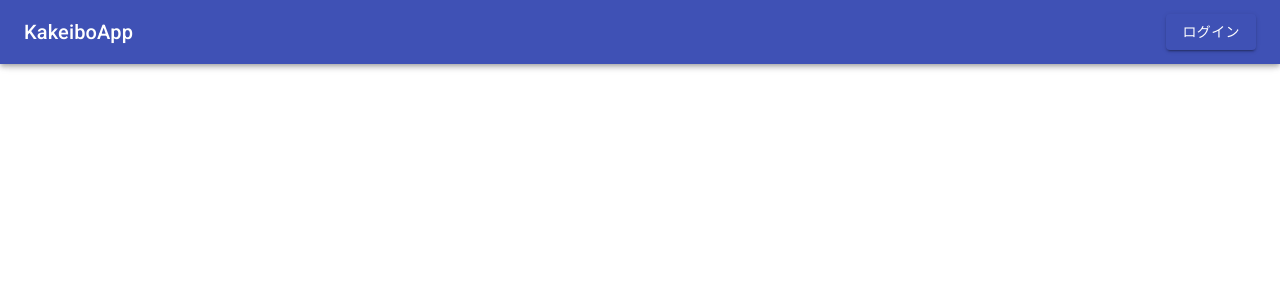
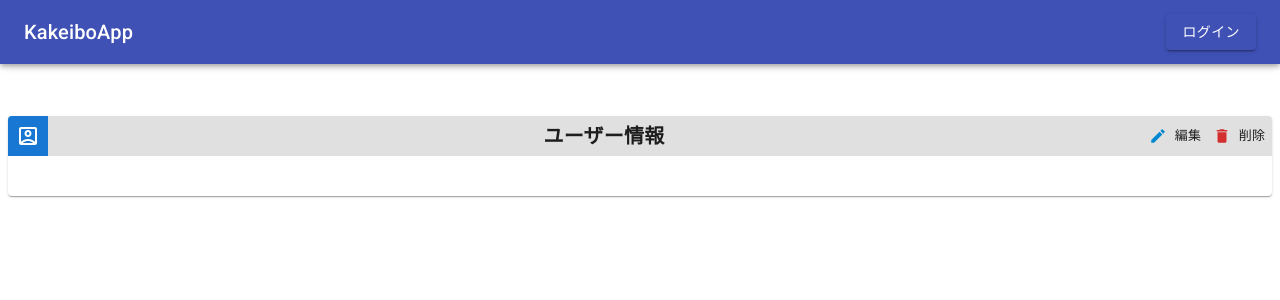
Before and after one commit to nobumitsu-1995/KakeiboApp_V2_front, a React (Create React App) app in the folder frontend/: page / in a window 1280 px wide. Shown: the top 300 px of the page. Built offline with nearby package versions, Linux system fonts and the light colour scheme.

Commit message:
Cardコンポーネントの作成

```diff
--- a/frontend/src/App.tsx
+++ b/frontend/src/App.tsx
@@ -1,5 +1,8 @@
+import { AccountBoxOutlined } from '@mui/icons-material';
 import React from 'react';
 import './App.css';
+import Card from './components/molecules/Card';
+import ItemMenu from './components/molecules/ItemMenu';
 import Header from './components/organisms/Header';
 
 function App() {
@@ -7,6 +10,17 @@ function App() {
   return (
     <div className="App">
       <Header/>
+      <br/><br/><br/><br/><br/><br/>
+      <Card
+        color="#1877D2"
+        title={"ユーザー情報"}
+        action={<ItemMenu/>}
+      >
+        <AccountBoxOutlined/>
+        <>
+
+        </>
+      </Card>
     </div>
   );
 }
--- a/frontend/src/components/atoms/Button.tsx
+++ b/frontend/src/components/atoms/Button.tsx
@@ -16,6 +16,7 @@ type Props = {
         'text';
     fullWidth?: boolean;
     onClick: React.MouseEventHandler<HTMLButtonElement> | undefined;
+    startIcon?: React.ReactNode;
 }
 
 const Button: React.FC<Props> = (props) => {
@@ -27,6 +28,7 @@ const Button: React.FC<Props> = (props) => {
             variant={props.variant}
             onClick={props.onClick}
             fullWidth={props.fullWidth}
+            startIcon={props.startIcon}
         />
     );
 }
--- /dev/null
+++ b/frontend/src/components/molecules/Card.tsx
@@ -0,0 +1,53 @@
+import { Avatar, Card as MaterialUiCard, CardContent, CardHeader } from "@material-ui/core";
+import { makeStyles } from "@material-ui/styles";
+
+type Props = {
+    color: string;
+    title: string;
+    children: React.ReactNode[];
+    action?: React.ReactNode;
+}
+
+const Card: React.FC<Props> = (props) => {
+    const useStyles = makeStyles({
+        square: {
+            color: "white",
+            backgroundColor: `${props.color}`,
+        },
+        cardHeader: {
+            padding: 0,
+            backgroundColor: "#e0e0e0",
+        },
+        action: {
+            height: 40,
+            margin: 0,
+            display: "flex",
+        },
+        title: {
+            textAlign: "center",
+            fontWeight: "bold",
+            fontSize: 20,
+        }
+    })
+    const classes = useStyles();
+
+    return (
+        <MaterialUiCard>
+            <CardHeader
+                classes={{root: classes.cardHeader, action: classes.action, title: classes.title}}
+                avatar={
+                    <Avatar variant="square" className={classes.square}>
+                        {props.children[0]}
+                    </Avatar>
+                }
+                action={props.action}
+                title={props.title}
+            />
+            <CardContent>
+                {props.children[1]}
+            </CardContent>
+        </MaterialUiCard>
+    );
+}
+
+export default Card;
--- /dev/null
+++ b/frontend/src/components/molecules/ItemMenu.tsx
@@ -0,0 +1,39 @@
+import Button from "../atoms/Button"
+import EditIcon from '@mui/icons-material/Edit';
+import DeleteIcon from '@mui/icons-material/Delete';
+
+type Props = {
+    edit?: React.MouseEventHandler<HTMLButtonElement> | undefined;
+    delete?: React.MouseEventHandler<HTMLButtonElement> | undefined;
+}
+
+const ItemMenu: React.FC<Props> = (props) => {
+
+    return (
+        <>
+            {props.edit ??
+                <Button
+                    children={"編集"}
+                    color="inherit"
+                    size="small"
+                    variant="text"
+                    onClick={props.edit}
+                    startIcon={<EditIcon color="info"/>}
+                />
+            }
+            {props.delete ??
+                <Button
+                    children={"削除"}
+                    color="inherit"
+                    size="small"
+                    variant="text"
+                    onClick={props.delete}
+                    startIcon={<DeleteIcon color="error"/>}
+                />
+            }
+
+        </>
+    );
+}
+
+export default ItemMenu;
```
